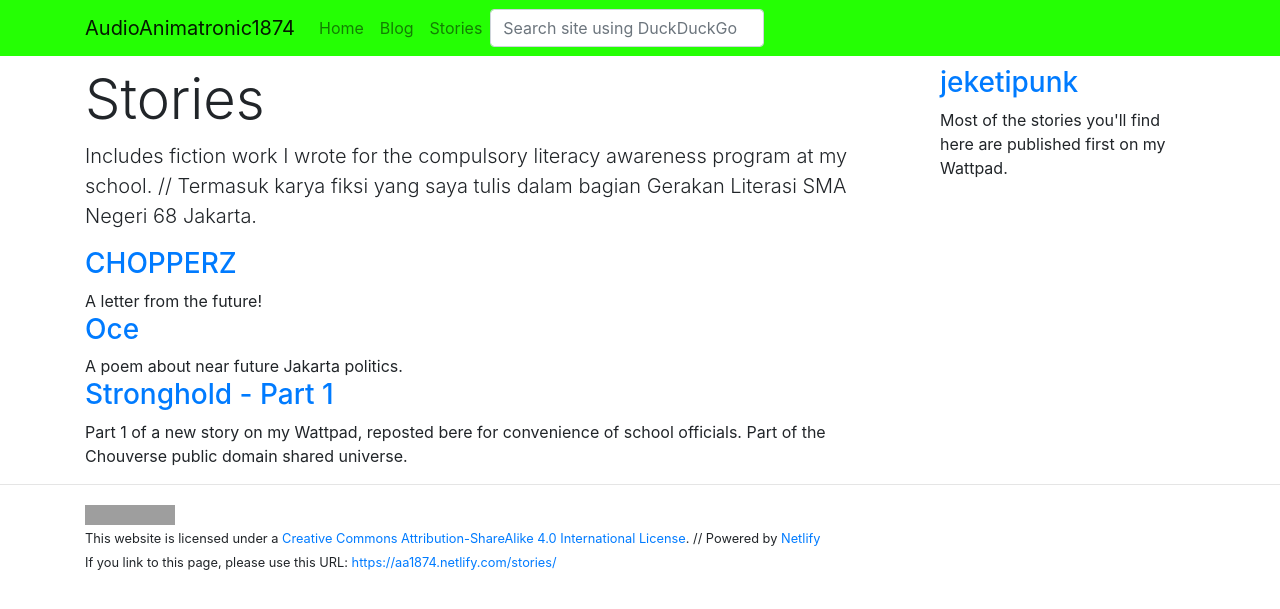
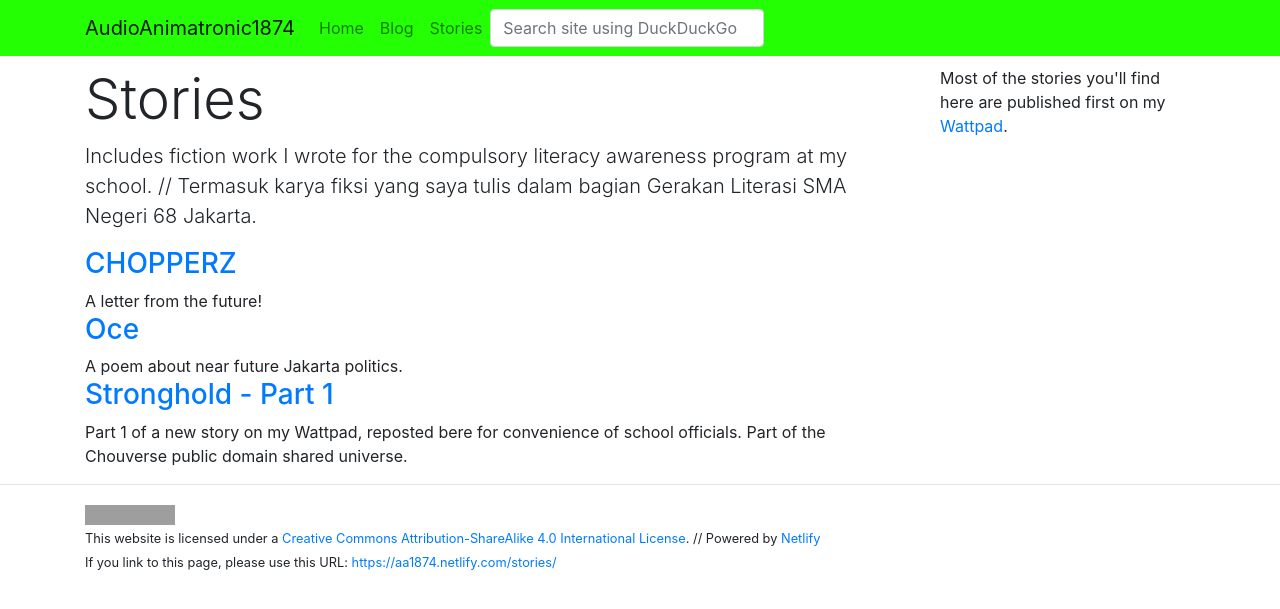
Before and after one commit to aa1874/aa1874site, a Jekyll site: the page built from stories.html, in a window 1280 px wide. Shown: the top 609 px of the page. Built offline with Jekyll 4.4.1, drawn with Linux system fonts in a browser that asks for light colours; nearby versions of some CDN libraries; grey boxes are pictures that could not be loaded.

Commit message:
Update stories.html

```diff
--- a/stories.html
+++ b/stories.html
@@ -22,9 +22,8 @@ permalink: /stories/
         {%- endif -%}
     </div>
     <div class="col-md-3">
-        <a href="https://www.wattpad.com/story/160760259-jeketipunk">
-            <h3>jeketipunk</h3>
-        </a>
-        <p>Most of the stories you'll find here are published first on my Wattpad.</p>
+        <div class="d-md-none"><hr></div>
+
+        <p>Most of the stories you'll find here are published first on my <a href="http://wattpad.com/aa1874">Wattpad</a>.</p>
     </div>
 </div>
```
